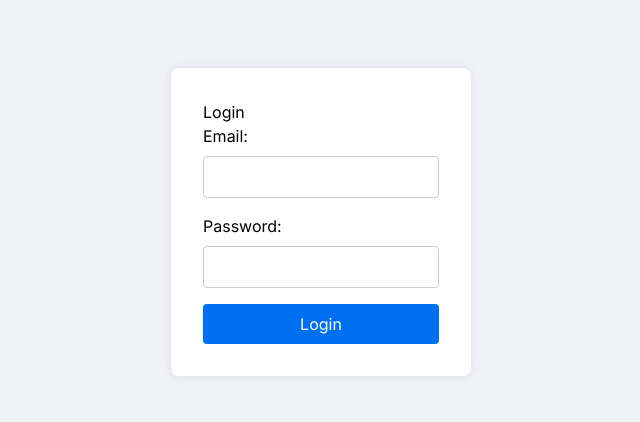
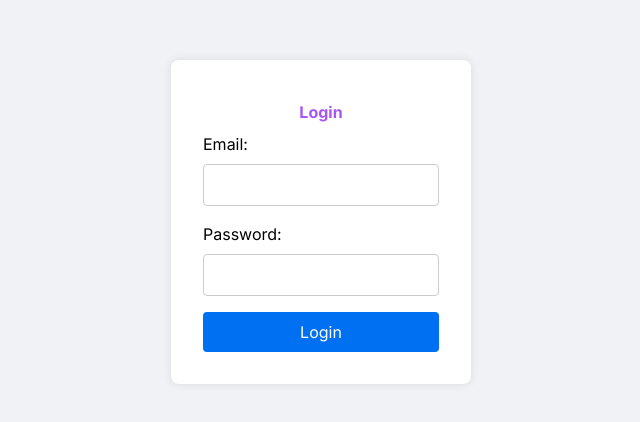
Before and after one commit to tofail-ahmed/nextfolio, a Next.js app: page /login in a window 1280 px wide. Shown: the part 178-600 px from the top of the page, without its empty margins (319-959 px from the left). Built offline with nearby package versions, Linux system fonts and the light colour scheme.

Commit message:
login page added

```diff
--- a/src/app/login/page.jsx
+++ b/src/app/login/page.jsx
@@ -28,7 +28,7 @@ const fixedUser={
   return (
     <div className="login-container">
       <form onSubmit={handleSubmit} className="login-form">
-        <h2>Login</h2>
+        <h2 className="text-primary-500 font-bold text-center my-2">Login</h2>
         <div className="form-group">
           <label htmlFor="email">Email:</label>
           <input
```
